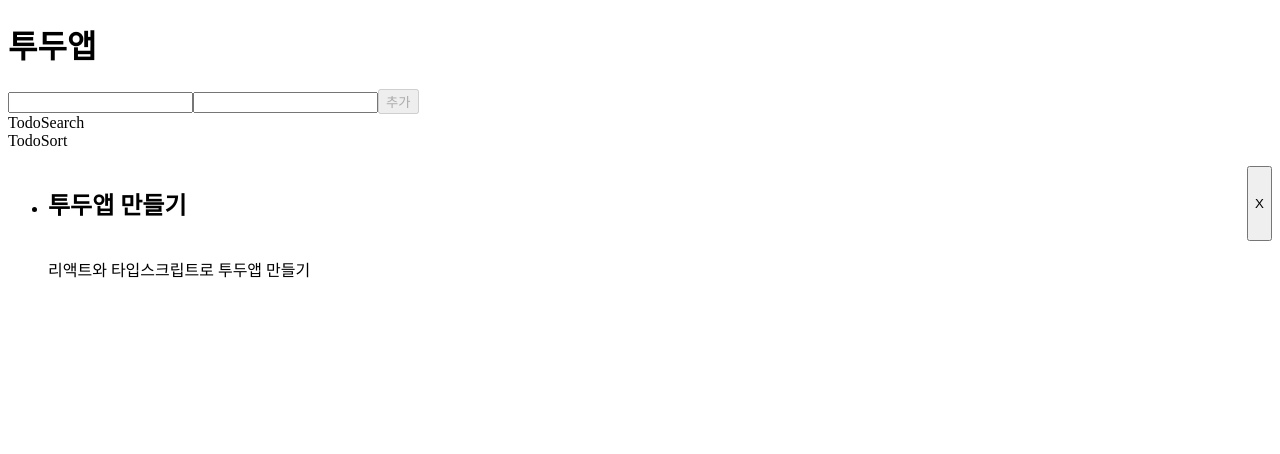
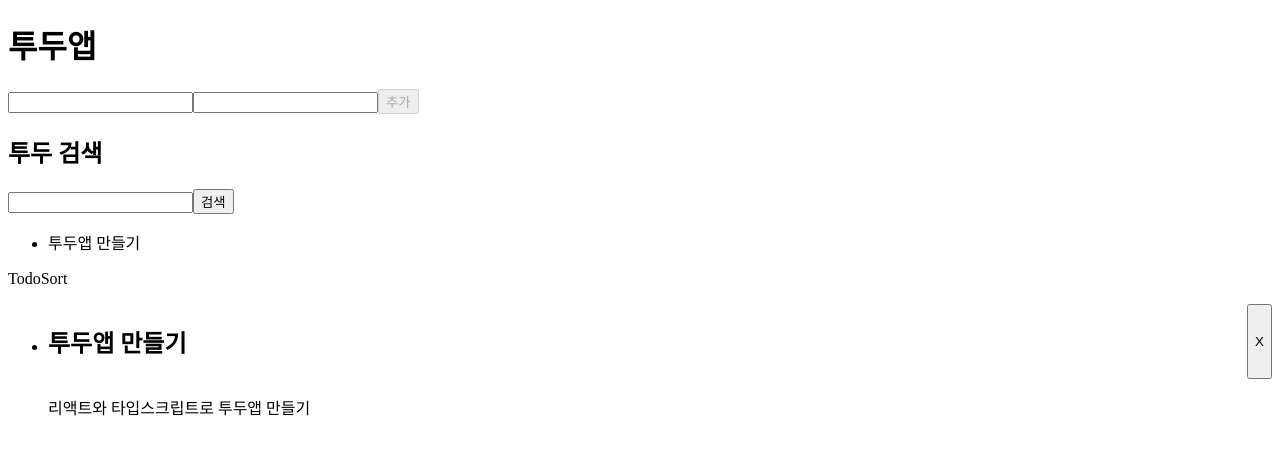
Before and after one commit to muzi55/todo-architecture, a React (Vite) app: page / in a window 1280 px wide. Shown: the top 454 px of the page. Built offline with nearby package versions, Linux system fonts and the light colour scheme.

Commit message:
search 기능

```diff
--- a/src/components/TodoSearch.tsx
+++ b/src/components/TodoSearch.tsx
@@ -1,7 +1,34 @@
+import { useRef, useState } from "react";
 import { ITodoProps } from "../libs/type";
 
-function TodoSearch({ todo, setTodo }: ITodoProps) {
-  return <div>TodoSearch</div>;
+function TodoSearch({ todo }: ITodoProps) {
+  const inputRef = useRef<HTMLInputElement>(null);
+  const [searchResults, setSearchResults] = useState(todo);
+
+  const onSubmit = (e: React.FormEvent<HTMLFormElement>) => {
+    e.preventDefault();
+
+    const keyword = inputRef.current?.value || "";
+
+    setSearchResults(keyword ? todo.filter((el) => el.title.includes(keyword) || el.content.includes(keyword)) : []);
+  };
+
+  return (
+    <div>
+      <h2>투두 검색</h2>
+
+      <form onSubmit={onSubmit}>
+        <input ref={inputRef} type="text" />
+        <button>검색</button>
+      </form>
+
+      <ul>
+        {searchResults.map((el) => (
+          <li key={el.id}>{el.title}</li>
+        ))}
+      </ul>
+    </div>
+  );
 }
 
 export default TodoSearch;
```
